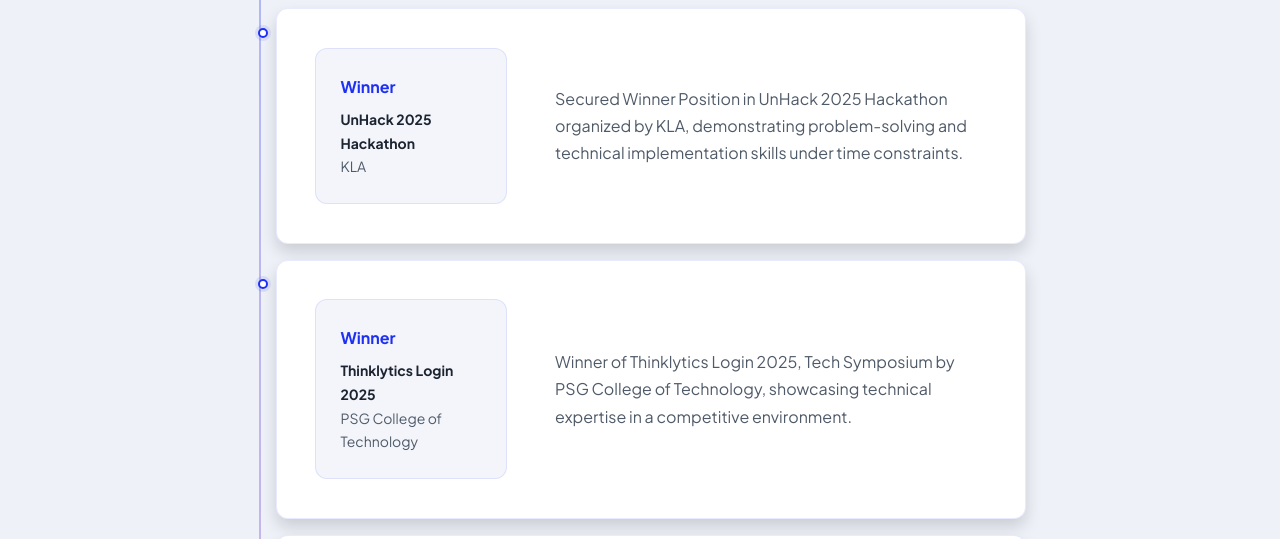
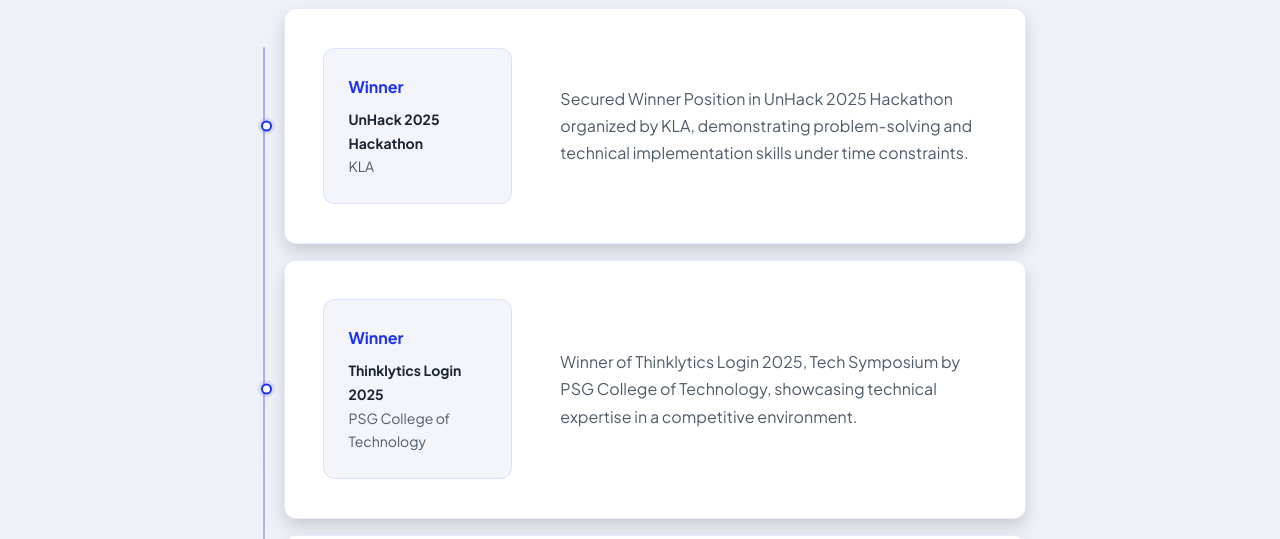
Before and after one commit to lathikasakthivel/lathikasakthivel.github.io, a plain HTML site: page achievements.html in a window 1280 px wide. Shown: the part 261-800 px from the top of the page. Drawn offline with nearby package versions, Linux system fonts and the light colour scheme.

Commit message:
Align the achievements timeline so the track and dots sit on each card.
Co-authored-by: Cursor <cursoragent@cursor.com>

```diff
--- a/achievements.html
+++ b/achievements.html
@@ -16,7 +16,7 @@
         <link href="https://cdn.jsdelivr.net/npm/bootstrap-icons@1.8.1/font/bootstrap-icons.css" rel="stylesheet" />
         <!-- Core theme CSS (includes Bootstrap)-->
         <link href="css/styles.css" rel="stylesheet" />
-        <link href="css/enhance.css?v=3" rel="stylesheet" />
+        <link href="css/enhance.css?v=6" rel="stylesheet" />
     </head>
     <body class="d-flex flex-column h-100 bg-light">
         <main class="flex-shrink-0">
@@ -48,8 +48,8 @@
                     <div class="row gx-5 justify-content-center">
                         <div class="col-lg-11 col-xl-9 col-xxl-8">
                             <!-- Achievements Section -->
+                            <h2 class="fw-bolder mb-4">Competitive Achievements</h2>
                             <div class="mb-5 timeline">
-                                <h2 class="fw-bolder mb-4">Competitive Achievements</h2>
                                 <!-- Achievement 1-->
                                 <div class="card shadow border-0 rounded-4 mb-4 timeline-item">
                                     <div class="card-body p-5">
@@ -158,8 +158,8 @@
                                 </div>
                             </div>
 
+                            <h2 class="fw-bolder mb-4">Leadership Roles & Experiences</h2>
                             <div class="timeline">
-                                <h2 class="fw-bolder mb-4">Leadership Roles & Experiences</h2>
                                 <!-- Leadership Role 1-->
                                 <div class="card shadow border-0 rounded-4 mb-4 timeline-item">
                                     <div class="card-body p-5">
--- a/css/enhance.css
+++ b/css/enhance.css
@@ -674,37 +674,43 @@ section {
 
 /* ---------- Timeline ---------- */
 .timeline {
+  --track-x: 8px;
+  --dot: 11px;
   position: relative;
-  padding-left: 1.25rem;
+  padding-left: 1.75rem;
 }
 
 .timeline::before {
   content: "";
   position: absolute;
-  left: 4px;
-  top: 0.55rem;
-  bottom: 0.55rem;
+  left: var(--track-x);
+  top: 2.4rem;
+  bottom: 2.4rem;
   width: 2px;
+  border-radius: 2px;
   background: linear-gradient(180deg, var(--primary), var(--secondary));
-  opacity: 0.3;
+  opacity: 0.35;
 }
 
 .timeline-item {
   position: relative;
   margin-bottom: 1rem;
+  overflow: visible;
 }
 
 .timeline-item::before {
   content: "";
   position: absolute;
-  left: -1.18rem;
-  top: 1.15rem;
-  width: 10px;
-  height: 10px;
+  left: calc(-1.75rem + var(--track-x) - (var(--dot) / 2) + 1px);
+  top: 50%;
+  width: var(--dot);
+  height: var(--dot);
   border-radius: 50%;
   background: var(--surface);
   border: 2px solid var(--primary);
   box-shadow: 0 0 0 3px rgba(30, 48, 243, 0.1);
+  transform: translateY(-50%);
+  z-index: 2;
 }
 
 .date-badge {
@@ -1229,12 +1235,11 @@ footer .container:empty {
   }
 
   .timeline {
-    padding-left: 1.1rem;
+    padding-left: 1.5rem;
   }
 
   .timeline-item::before {
-    left: -1.08rem;
-    top: 1rem;
+    left: calc(-1.5rem + var(--track-x) - (var(--dot) / 2) + 1px);
   }
 
   .d-flex.align-items-center.justify-content-between.mb-4 .btn {
```
Also changed, not shown: about.html (+1 -1 lines), resume.html (+1 -1 lines).
